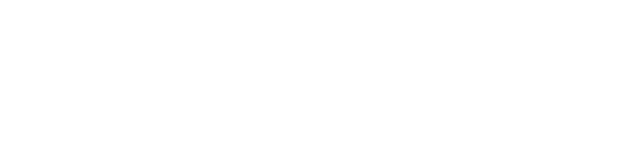
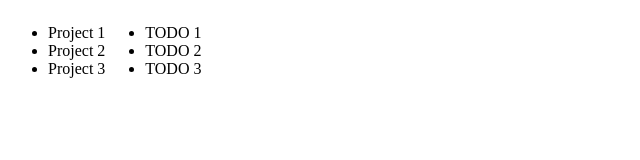
Before and after one commit to gerrgg/to-do-or-not-to-do, a plain HTML site: page index.html in a window 1280 px wide. Shown: the whole page, without its empty margins (0-640 px from the left). Drawn offline with Linux system fonts and the light colour scheme.

Commit message:
getting setup

```diff
--- a/index.html
+++ b/index.html
@@ -3,9 +3,28 @@
 <head>
     <meta charset="UTF-8">
     <meta name="viewport" content="width=device-width, initial-scale=1.0">
+    <link rel="stylesheet" type="text/css" href="style.css">
     <title>Document</title>
 </head>
 <body>
+
+    <div class="container">
+        <div id="project-sidebar">
+            <ul>
+                <li>Project 1</li>
+                <li>Project 2</li>
+                <li>Project 3</li>
+            </ul>
+        </div>
+        <div id="project-inner">
+            <ul>
+                <li>TODO 1</li>
+                <li>TODO 2</li>
+                <li>TODO 3</li>
+            </ul>
+        </div>
+    </div>
+
     <script src="main.js"></script>
 </body>
 </html>
--- a/main.js
+++ b/main.js
@@ -1 +1 @@
-!function(e){var t={};function r(n){if(t[n])return t[n].exports;var o=t[n]={i:n,l:!1,exports:{}};return e[n].call(o.exports,o,o.exports,r),o.l=!0,o.exports}r.m=e,r.c=t,r.d=function(e,t,n){r.o(e,t)||Object.defineProperty(e,t,{enumerable:!0,get:n})},r.r=function(e){"undefined"!=typeof Symbol&&Symbol.toStringTag&&Object.defineProperty(e,Symbol.toStringTag,{value:"Module"}),Object.defineProperty(e,"__esModule",{value:!0})},r.t=function(e,t){if(1&t&&(e=r(e)),8&t)return e;if(4&t&&"object"==typeof e&&e&&e.__esModule)return e;var n=Object.create(null);if(r.r(n),Object.defineProperty(n,"default",{enumerable:!0,value:e}),2&t&&"string"!=typeof e)for(var o in e)r.d(n,o,function(t){return e[t]}.bind(null,o));return n},r.n=function(e){var t=e&&e.__esModule?function(){return e.default}:function(){return e};return r.d(t,"a",t),t},r.o=function(e,t){return Object.prototype.hasOwnProperty.call(e,t)},r.p="",r(r.s=0)}([function(e,t){alert("hi")}]);
+!function(e){var t={};function n(r){if(t[r])return t[r].exports;var o=t[r]={i:r,l:!1,exports:{}};return e[r].call(o.exports,o,o.exports,n),o.l=!0,o.exports}n.m=e,n.c=t,n.d=function(e,t,r){n.o(e,t)||Object.defineProperty(e,t,{enumerable:!0,get:r})},n.r=function(e){"undefined"!=typeof Symbol&&Symbol.toStringTag&&Object.defineProperty(e,Symbol.toStringTag,{value:"Module"}),Object.defineProperty(e,"__esModule",{value:!0})},n.t=function(e,t){if(1&t&&(e=n(e)),8&t)return e;if(4&t&&"object"==typeof e&&e&&e.__esModule)return e;var r=Object.create(null);if(n.r(r),Object.defineProperty(r,"default",{enumerable:!0,value:e}),2&t&&"string"!=typeof e)for(var o in e)n.d(r,o,function(t){return e[t]}.bind(null,o));return r},n.n=function(e){var t=e&&e.__esModule?function(){return e.default}:function(){return e};return n.d(t,"a",t),t},n.o=function(e,t){return Object.prototype.hasOwnProperty.call(e,t)},n.p="",n(n.s=0)}([function(e,t){console.log("hi")}]);
--- /dev/null
+++ b/sass/style.scss
@@ -0,0 +1,3 @@
+.container{
+    display: flex;
+}
```
Also changed, not shown: style.css (added).
